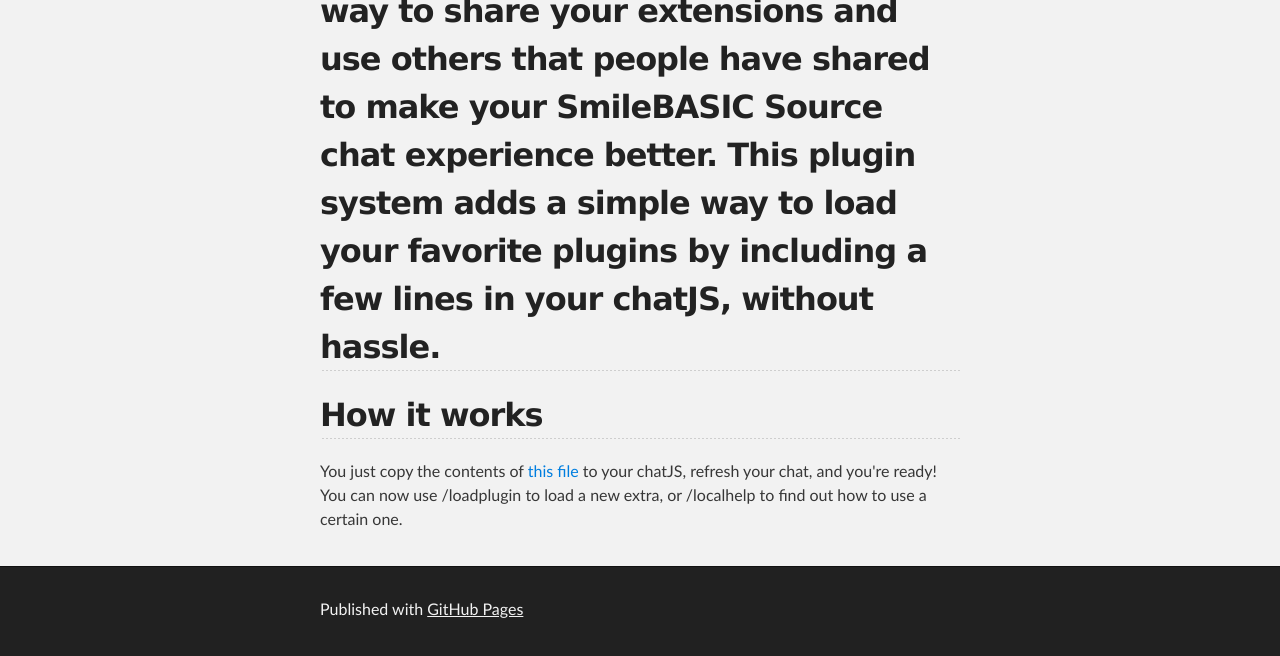
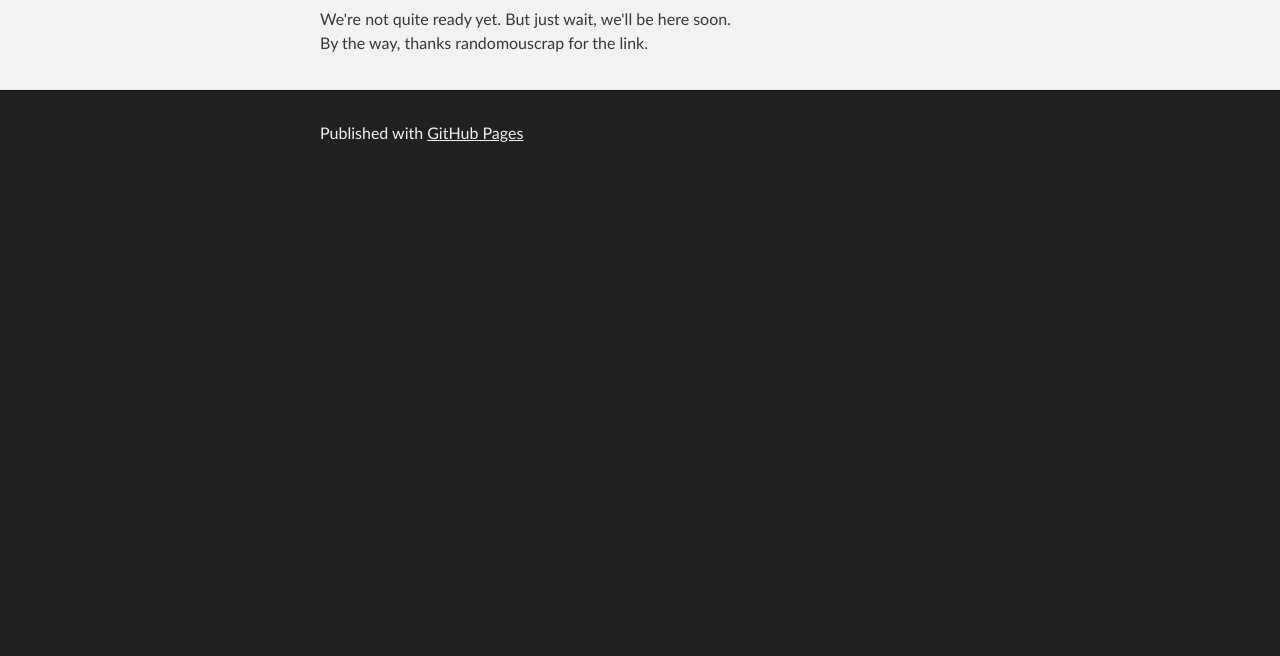
Before and after one commit to Perska/perksa-s_chatjsthingy, a plain HTML site: page index.html in a window 1280 px wide. Shown: the part 384-1040 px from the top of the page. After the commit the page ends 800 px from the top, so only its background shows below. Drawn offline with Linux system fonts and the light colour scheme.

Commit message:
Replace master branch with page content via GitHub

```diff
--- a/index.html
+++ b/index.html
@@ -28,12 +28,10 @@
     <div id="main_content_wrap" class="outer">
       <section id="main_content" class="inner">
         <h2>
-<a id="the-chatjs-plugin-system-is-a-simple-way-to-share-your-extensions-and-use-others-that-people-have-shared-to-make-your-smilebasic-source-chat-experience-better-this-plugin-system-adds-a-simple-way-to-load-your-favorite-plugins-by-including-a-few-lines-in-your-chatjs-without-hassle--" class="anchor" href="#the-chatjs-plugin-system-is-a-simple-way-to-share-your-extensions-and-use-others-that-people-have-shared-to-make-your-smilebasic-source-chat-experience-better-this-plugin-system-adds-a-simple-way-to-load-your-favorite-plugins-by-including-a-few-lines-in-your-chatjs-without-hassle--" aria-hidden="true"><span aria-hidden="true" class="octicon octicon-link"></span></a>The chatJS Plugin System is a simple way to share your extensions and use others that people have shared to make your SmileBASIC Source chat experience better. This plugin system adds a simple way to load your favorite plugins by including a few lines in your chatJS, without hassle.  </h2>
+<a id="were-not-open-yet" class="anchor" href="#were-not-open-yet" aria-hidden="true"><span aria-hidden="true" class="octicon octicon-link"></span></a>We're not open yet.</h2>
 
-<h2>
-<a id="how-it-works" class="anchor" href="#how-it-works" aria-hidden="true"><span aria-hidden="true" class="octicon octicon-link"></span></a>How it works</h2>
-
-<p>You just copy the contents of <a href="/bootstrap.js">this file</a> to your chatJS, refresh your chat, and you're ready! You can now use /loadplugin to load a new extra, or /localhelp to find out how to use a certain one.</p>
+<p>We're not quite ready yet. But just wait, we'll be here soon.<br>
+By the way, thanks randomouscrap for the link.</p>
       </section>
     </div>
 
--- a/params.json
+++ b/params.json
@@ -1,6 +1,6 @@
 {
   "name": "SmileBASIC Source chatJS Plugins",
   "tagline": "Make life easier. Use plugins.",
-  "body": "  \r\nThe chatJS Plugin System is a simple way to share your extensions and use others that people have shared to make your SmileBASIC Source chat experience better. This plugin system adds a simple way to load your favorite plugins by including a few lines in your chatJS, without hassle.  \r\n---\r\n## How it works\r\nYou just copy the contents of [this file](/bootstrap.js) to your chatJS, refresh your chat, and you're ready! You can now use /loadplugin to load a new extra, or /localhelp to find out how to use a certain one.",
+  "body": "We're not open yet.\r\n---\r\nWe're not quite ready yet. But just wait, we'll be here soon.   \r\nBy the way, thanks randomouscrap for the link.",
   "note": "Don't delete this file! It's used internally to help with page regeneration."
 }
```
